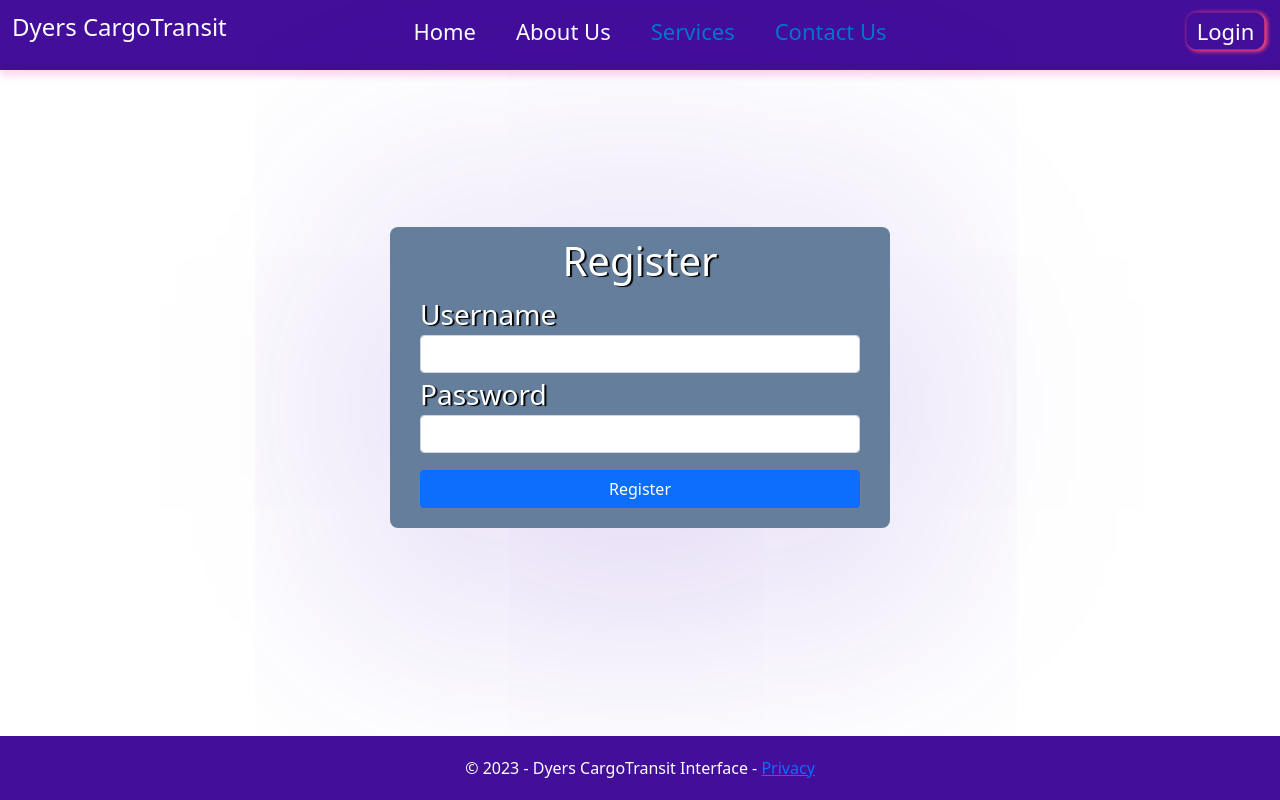
After one commit to jevaughnd/DyersCargoTransit-API, an ASP.NET Core app: template DyersCargoTransit-Interface/Views/Auth/Register.cshtml in a window 1280 px wide. The commit adds this page. Run offline with ASP.NET Core 8, Linux system fonts and the light colour scheme; the template is opened without the code that fills it, so the values that code supplies are empty; style sheets or scripts are compiled from the project's sources.

Commit message:
commit 1 - 27/1/2024

```diff
--- a/DyersCargoTransit-API/Data/ApplicationDbContext.cs
+++ b/DyersCargoTransit-API/Data/ApplicationDbContext.cs
@@ -7,6 +7,8 @@ namespace DyersCargoTransit_API.Data
     public class ApplicationDbContext:IdentityDbContext
     {
         public ApplicationDbContext(DbContextOptions<ApplicationDbContext> options) : base(options) { }
+
+
 
         //cargo
         public DbSet<Cargo> Cargos { get; set; } //
--- /dev/null
+++ b/DyersCargoTransit-Interface/Views/Auth/Register.cshtml
@@ -0,0 +1,36 @@
+@model DyersCargoTransit_Interface.Models.User
+
+@{
+    ViewData["Title"] = "Register";
+}
+
+<div class="container row-cols-md-3  d-flex justify-content-center align-items-center ">
+
+    <form asp-action="Register" class="LoginForm">
+
+        <center><h1>Register</h1></center>
+
+        <div asp-validation-summary="ModelOnly" class="text-danger"></div>
+        <div class="form-group">
+            <label asp-for="Username" class="control-label"></label>
+            <input asp-for="Username" class="form-control" />
+            <span asp-validation-for="Username" class="text-danger"></span>
+        </div>
+        <div class="form-group">
+            <label asp-for="Password" class="control-label"></label>
+            <input asp-for="Password" class="form-control" />
+            <span asp-validation-for="Password" class="text-danger"></span>
+        </div>
+
+        <div class="form-group row-cols-md-1 loginBtn">
+            <input type="submit" value="Register" class="btn btn-primary" />
+        </div>
+
+
+    </form>
+
+</div>
+
+@section Scripts {
+    @{await Html.RenderPartialAsync("_ValidationScriptsPartial");}
+}
--- a/DyersCargoTransit-Interface/Views/Shared/_Layout.cshtml
+++ b/DyersCargoTransit-Interface/Views/Shared/_Layout.cshtml
@@ -68,10 +68,14 @@
                         </li>*@
 
 
+                        @*<li class="nav-item">
+                            <a class="nav-head-link" asp-area="" asp-controller="Register" asp-action="Register">Register</a>
+                        </li>*@
+
 
 
                         <li class="nav-item">
-                            <a class="nav-head-link loginLink" asp-area="" asp-controller="Login" asp-action="Login">Login</a>
+                            <a class="nav-head-link loginLink" asp-area="" asp-controller="Auth" asp-action="Login">Login</a>
                         </li>
 
 
--- a/DyersCargoTransit-Interface/wwwroot/js/site.js
+++ b/DyersCargoTransit-Interface/wwwroot/js/site.js
@@ -13,3 +13,40 @@ const body = document.querySelector("body"),
 toggle.addEventListener("click", () => {
     dashboard.classList.toggle("close");
 });
+
+
+//--------------------
+//Get Users
+
+// Assuming the API is hosted at https://localhost:7005/api/User
+const apiUrl = 'https://localhost:7005/api/User';
+
+fetch(apiUrl)
+    .then(response => {
+        if (!response.ok) {
+            throw new Error('Failed to fetch users');
+        }
+        return response.json();
+    })
+    .then(users => {
+        displayUsersInTable(users);
+    })
+    .catch(error => {
+        console.error('Error fetching users:', error);
+        // Display an error message on the frontend
+    });
+
+
+function displayUsersInTable(users) {
+    const tableBody = document.getElementById('userTableBody');
+
+    users.forEach(user => {
+        const row = tableBody.insertRow();
+        row.insertCell(0).textContent = user.id;
+        row.insertCell(1).textContent = user.userName;
+        // Add more cells for additional user properties
+    });
+}
+
+
+//--------------------
```
Also changed, not shown: DyersCargoTransit-API/Controllers/AuthAPIController.cs (+12 -0 lines), DyersCargoTransit-API/cargo transit identity.txt (+19 -0 lines), DyersCargoTransit-Interface/Controllers/AuthController.cs (renamed from DyersCargoTransit-Interface/Controllers/LoginController.cs, +62 -1 lines), DyersCargoTransit-Interface/Program.cs (+0 -8 lines), DyersCargoTransit-Interface/Views/Auth/Login.cshtml (added, +46 -0 lines), DyersCargoTransit-Interface/Views/Login/Login.cshtml (deleted, +0 -49 lines), DyersCargoTransit-API/Controllers/CargoAPIController.cs (line endings or trailing spaces), DyersCargoTransit-Interface/Models/TruckRoute.cs (line endings or trailing spaces).
